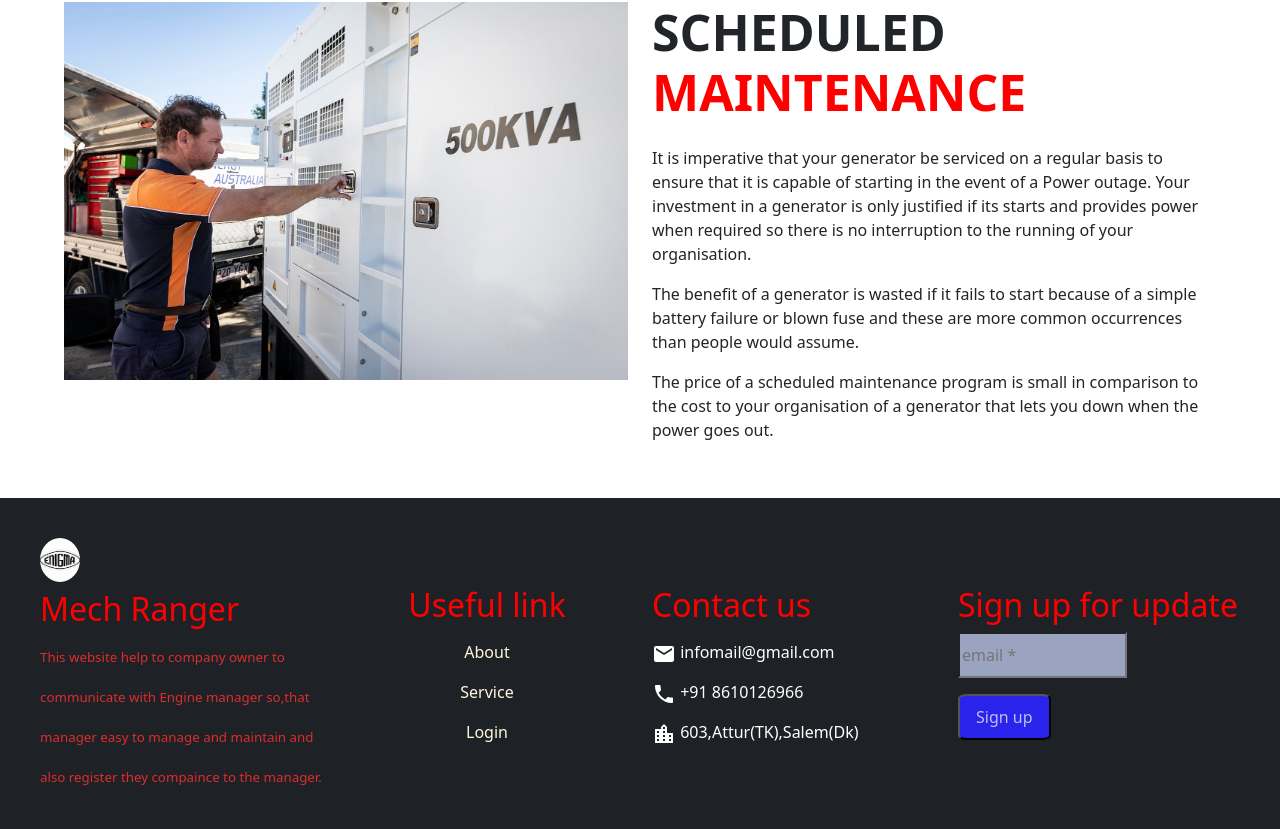
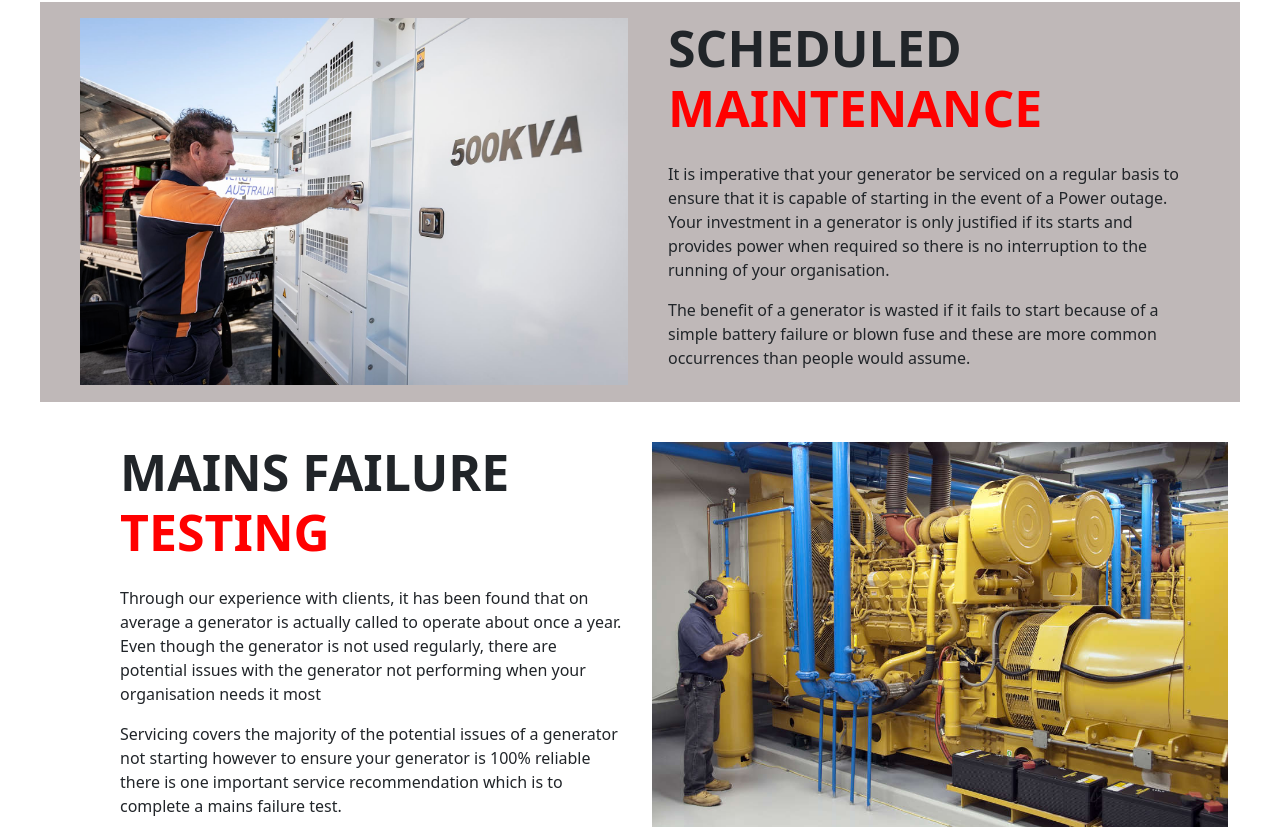
Before and after one commit to prakatesh/machinery-project, a React (Create React App) app: page / in a window 1280 px wide. Shown: the part 517-1346 px from the top of the page. Built offline with nearby package versions, Linux system fonts and the light colour scheme.

Commit message:
Completed Home

```diff
--- a/src/components/Footer/footer.module.css
+++ b/src/components/Footer/footer.module.css
@@ -25,10 +25,10 @@
   cursor: pointer;
 }
 .footer h2 {
-  color: red;
+  color: rgb(240, 103, 103);
 }
 .footer p {
-  color: rgb(222, 44, 44);
+  color: rgb(224, 204, 204);
   font-size: smaller;
 }
 .info {
--- a/src/components/Home/Home.js
+++ b/src/components/Home/Home.js
@@ -2,6 +2,7 @@ import { Container } from "@mui/system";
 import React from "react";
 import img1 from "../../assets/Home/img1.jpg";
 import img2 from "../../assets/Home/img2.jpg";
+import img3 from "../../assets/Home/img3.jpg";
 import styles from "../Home/home.module.css";
 function Home() {
   return (
@@ -34,7 +35,7 @@ function Home() {
           </div>
         </div>
       </Container>
-      <Container>
+      <Container className={styles.container2}>
         <div className={`${styles.section2}`}>
           <div className="row">
             <div className="col-md-6">
@@ -56,11 +57,20 @@ function Home() {
                 because of a simple battery failure or blown fuse and these are
                 more common occurrences than people would assume.
               </p>
-              <p>
-                The price of a scheduled maintenance program is small in
-                comparison to the cost to your organisation of a generator that
-                lets you down when the power goes out.
-              </p>
+            </div>
+          </div>
+        </div>
+      </Container>
+      <Container>
+        <div className={styles.section3}>
+          <div className="row">
+            <div className="col-md-6">
+              <h1>MAINS FAILURE <span>TESTING</span></h1>
+              <p>Through our experience with clients, it has been found that on average a generator is actually called to operate about once a year. Even though the generator is not used regularly, there are potential issues with the generator not performing when your organisation needs it most</p>
+              <p>Servicing covers the majority of the potential issues of a generator not starting however to ensure your generator is 100% reliable there is one important service recommendation which is to complete a mains failure test.</p>
+            </div>
+            <div className="col-md-6">
+              <img src={img3} alt="abi" />
             </div>
           </div>
         </div>
--- a/src/components/Home/home.module.css
+++ b/src/components/Home/home.module.css
@@ -1,6 +1,7 @@
 .section1 img {
-  width: 90%;
+  width: 110%;
   padding-left: 1vh;
+  height: 100%;
 }
 .section1 {
   padding: 5vh;
@@ -22,14 +23,46 @@
   width: 100%;
 }
 .section2 {
-  padding-bottom: 5vh;
+  padding: 2vh;
 }
 .section2 h1 {
   text-transform: uppercase;
   padding-bottom: 2vh;
   font-weight: bold;
   font-size: 50px;
+  padding-left: 2vh;
 }
 .section2 h1 span {
   color: red;
 }
+.section2 p {
+  font-size: 2vh;
+  font-weight: 500;
+  padding-left: 2vh;
+}
+.container2
+{
+  background-color: #796b6b79;
+}
+.section3
+{
+  padding: 5vh;
+}
+.section3 img{
+  width: 110%;
+}
+.section3 h1 {
+  text-transform: uppercase;
+  padding-bottom: 2vh;
+  font-weight: bold;
+  font-size: 50px;
+  padding-left: 2vh;
+}
+.section3 p {
+  font-size: 2vh;
+  font-weight: 500;
+  padding-left: 2vh;
+}
+.section3 h1 span{
+  color: red;
+}
```
